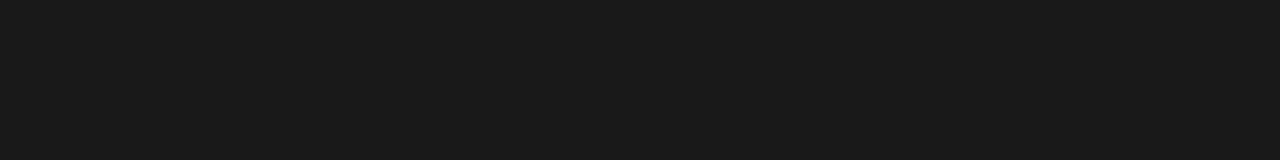
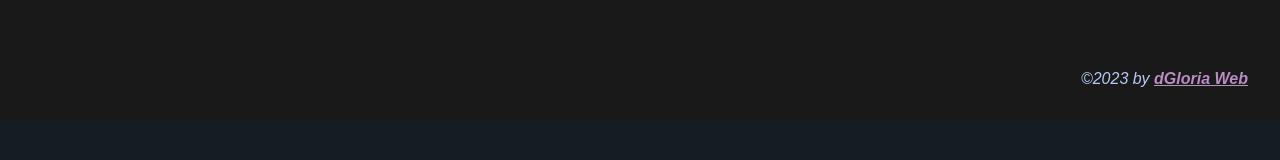
Before and after one commit to dgloriaweb/dgloriaweb2023, a Vue app: page / in a window 1280 px wide. Shown: the part 4018-4178 px from the top of the page. After the commit the page ends 4138 px from the top, so only its background shows below. Built offline with nearby package versions, Linux system fonts and the light colour scheme; a web font is replaced by a local one.

Commit message:
fix errors

```diff
--- a/public/portfolio.css
+++ b/public/portfolio.css
@@ -1,4 +1,3 @@
-
 /* Reset styles */
 html {
   box-sizing: border-box;
@@ -6,7 +5,6 @@ html {
 }
 
 body {
-    background: #fff;
   font-family: sans-serif;
   font-weight: 300;
   font-size: 100%;
@@ -17,11 +15,23 @@ html {
   -webkit-text-size-adjust: 100%;
 }
 
-  a:focus, button:focus, input:focus, textarea:focus, :focus {
+a:focus,
+button:focus,
+input:focus,
+textarea:focus,
+:focus {
   outline: none;
 }
 
-  h1, h2, h3, h4, h5, h6, ul, li, p {
+h1,
+h2,
+h3,
+h4,
+h5,
+h6,
+ul,
+li,
+p {
   -webkit-margin-before: 0;
   -webkit-margin-after: 0;
   -webkit-margin-start: 0px;
--- a/src/views/HomeView.vue
+++ b/src/views/HomeView.vue
@@ -22,7 +22,6 @@ import ProjectsList from '@/components/ProjectsList'
 .copy {
   text-align: right;
   font-size: 16px;
-  padding: 10vw;
   font-style: italic;
 }
 </style>
```
Lines whose indentation alone changed are shown as unchanged.
